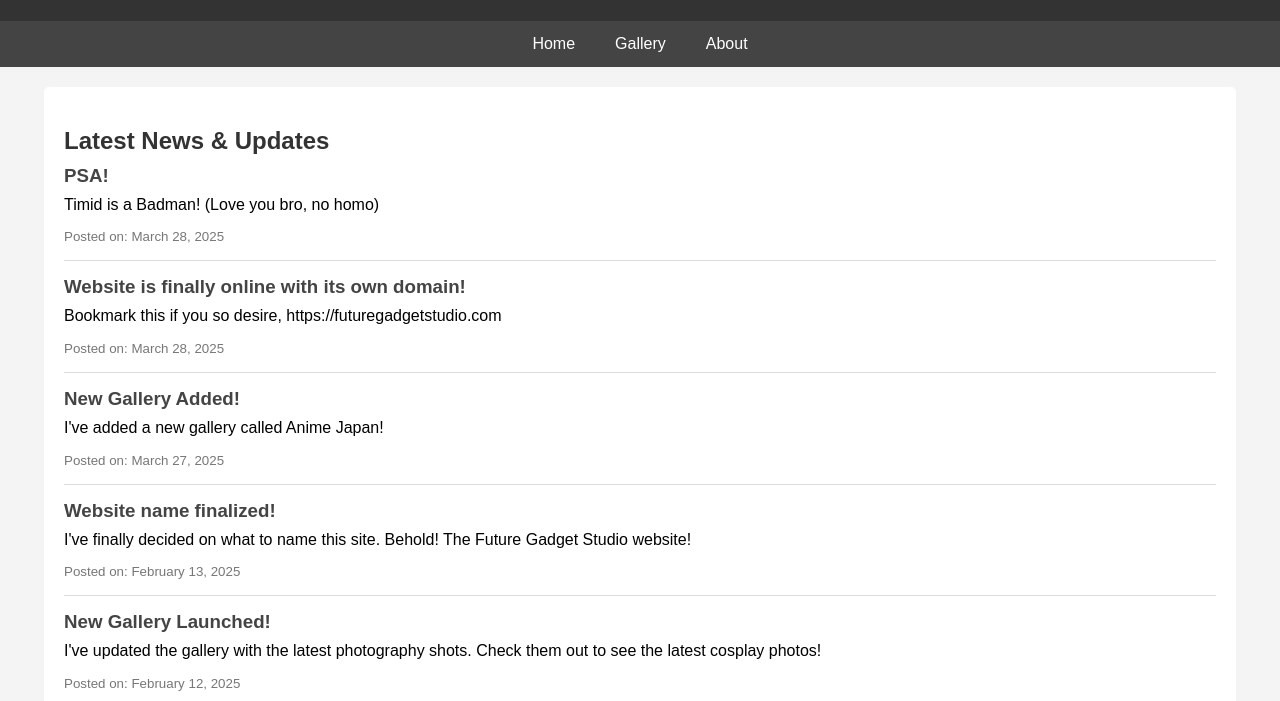
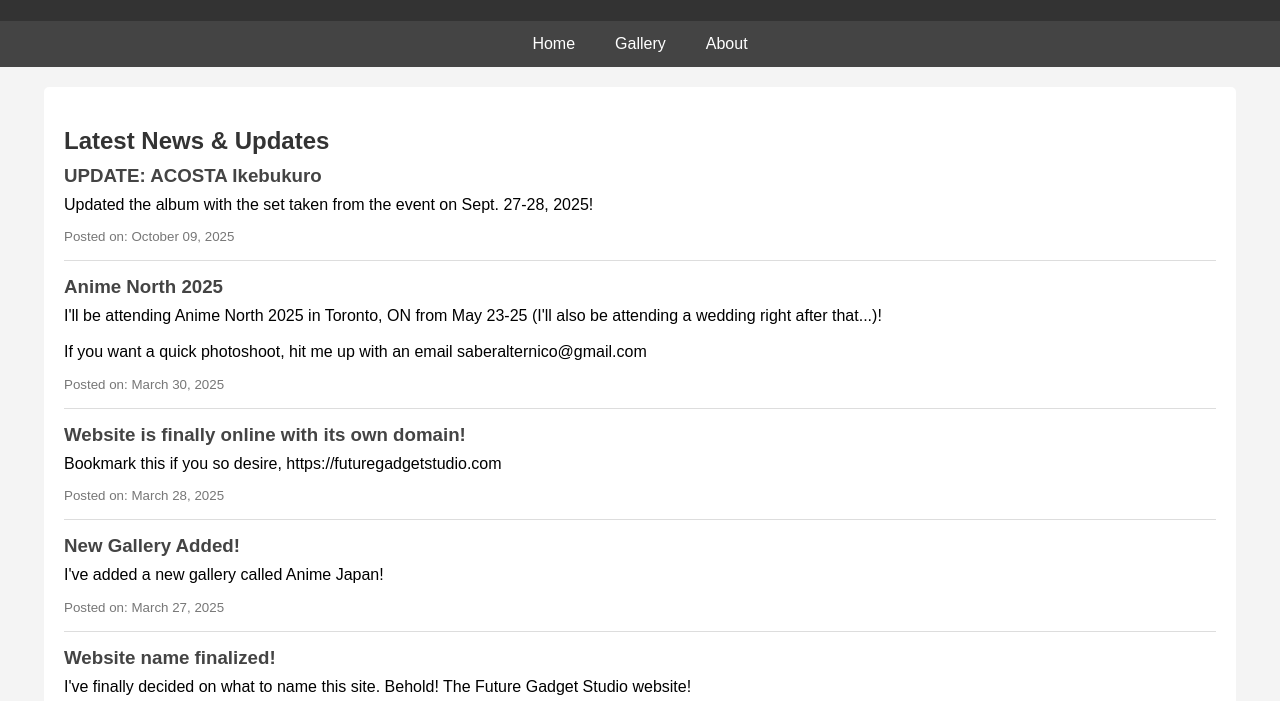
Before and after one commit to SaberAlterNico/futuregadgetstudio, a plain HTML site: page index.html in a window 1280 px wide. Shown: the part 99-800 px from the top of the page. Drawn offline with Linux system fonts and the light colour scheme.

Commit message:
Add files via upload
Signed-off-by: Nick Andrews <saberalternico@gmail.com>

```diff
--- a/index.html
+++ b/index.html
@@ -127,10 +127,17 @@
     <section class="news">
       <h2>Latest News &amp; Updates</h2>
 
-      <article>
-        <h3>PSA!</h3>
-        <p>Timid is a Badman! (Love you bro, no homo)</p>
-        <small>Posted on: March 28, 2025</small>
+            <article>
+        <h3>UPDATE: ACOSTA Ikebukuro</h3>
+        <p>Updated the album with the set taken from the event on Sept. 27-28, 2025!</p>
+        <small>Posted on: October 09, 2025</small>
+      </article>
+
+	  <article>
+        <h3>Anime North 2025</h3>
+        <p>I'll be attending Anime North 2025 in Toronto, ON from May 23-25 (I'll also be attending a wedding right after that...)!</p>
+        <p>If you want a quick photoshoot, hit me up with an email saberalternico@gmail.com</p>
+        <small>Posted on: March 30, 2025</small>
       </article>
 
       <article>
```
